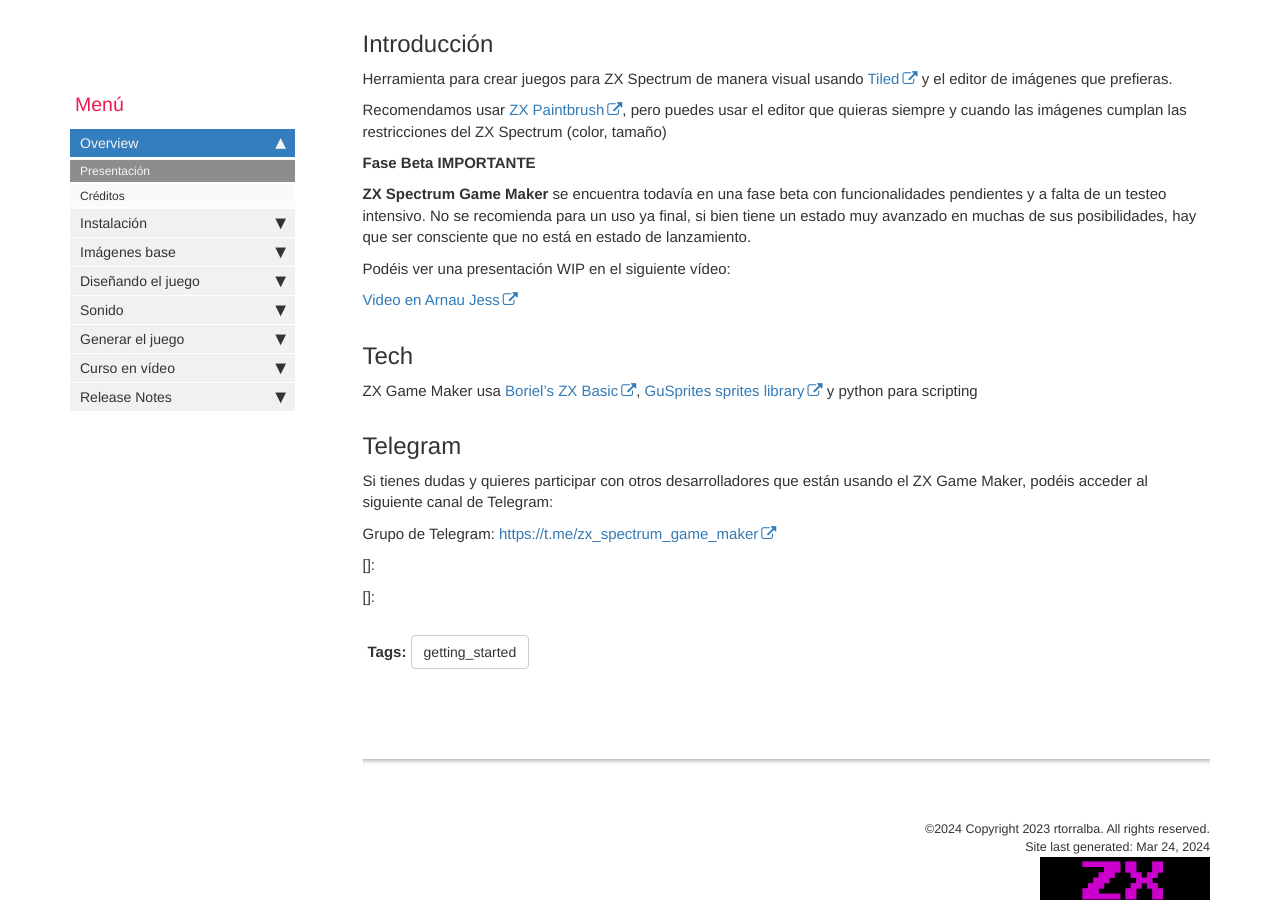
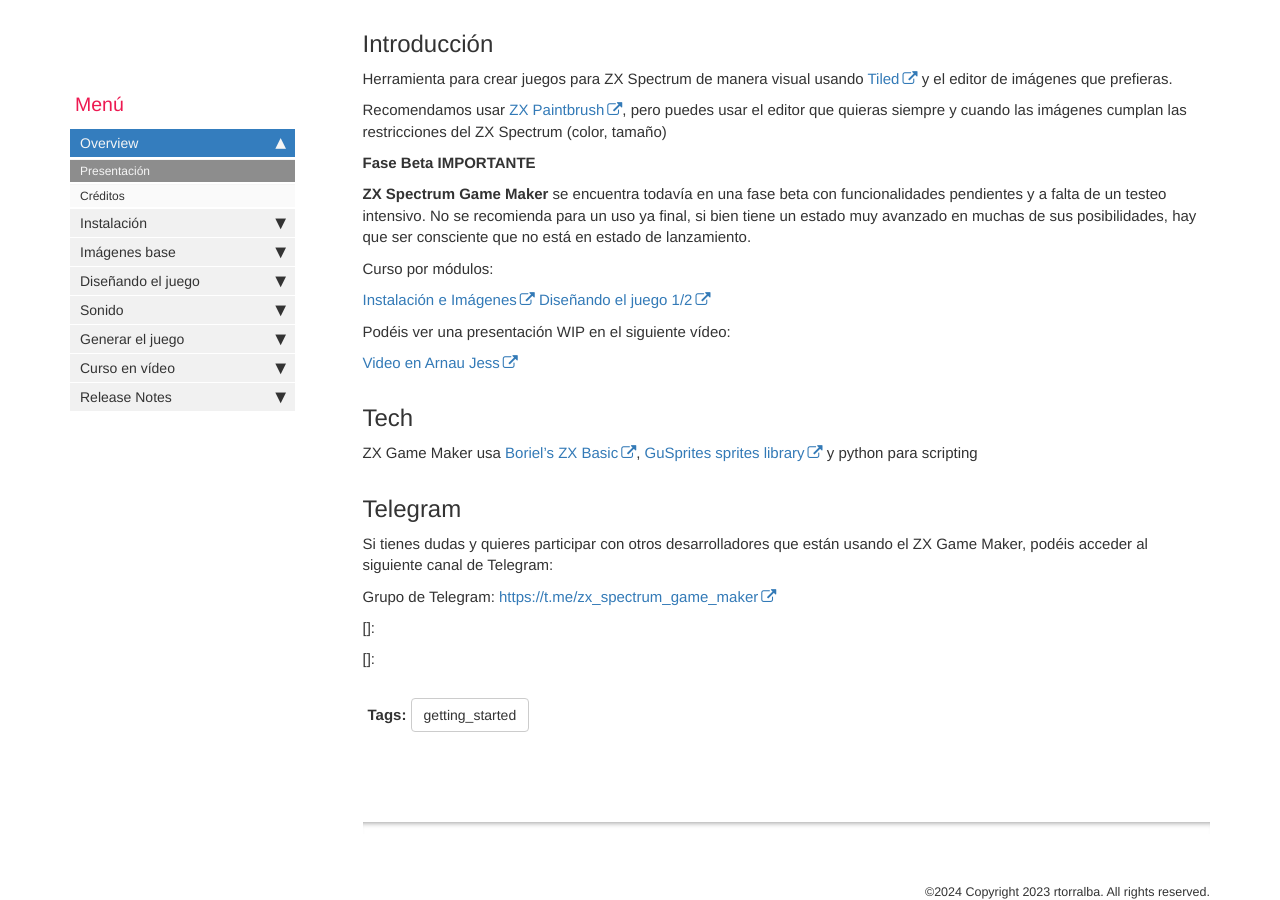
Before and after one commit to rtorralba/zx-game-maker-www, a Jekyll site: the page built from index.md, in a window 1280 px wide and 900 px high, scrolled down 511 px. Built offline with Jekyll 4.4.1, drawn with Linux system fonts in a browser that asks for light colours; comment, search, counter and statistics services are not loaded.

Commit message:
added course at index

```diff
--- a/index.md
+++ b/index.md
@@ -18,6 +18,11 @@
 
 **ZX Spectrum Game Maker** se encuentra todavía en una fase beta con funcionalidades pendientes y a falta de un testeo intensivo. No se recomienda para un uso ya final, si bien tiene un estado muy avanzado en muchas de sus posibilidades, hay que ser consciente que no está en estado de lanzamiento.
 
+Curso por módulos:
+
+[Instalación e Imágenes](https://www.youtube.com/watch?v=-bX32WbLJHI)
+[Diseñando el juego 1/2](https://www.youtube.com/watch?v=-MNX9Ff6tYg)
+
 Podéis ver una presentación WIP en el siguiente vídeo:
 
 [Video en Arnau Jess](https://www.youtube.com/watch?v=ed2WGbL1uvw)
```
